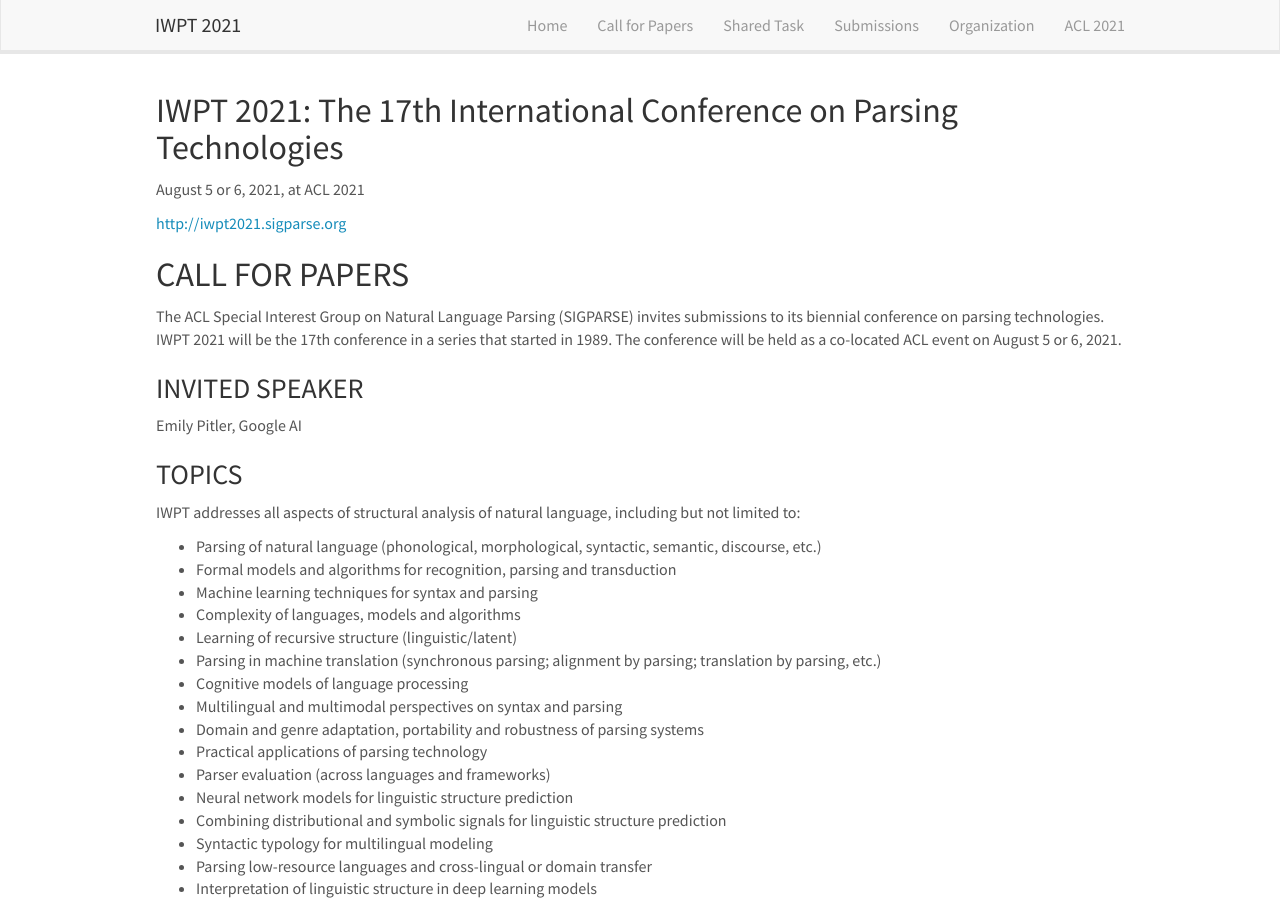
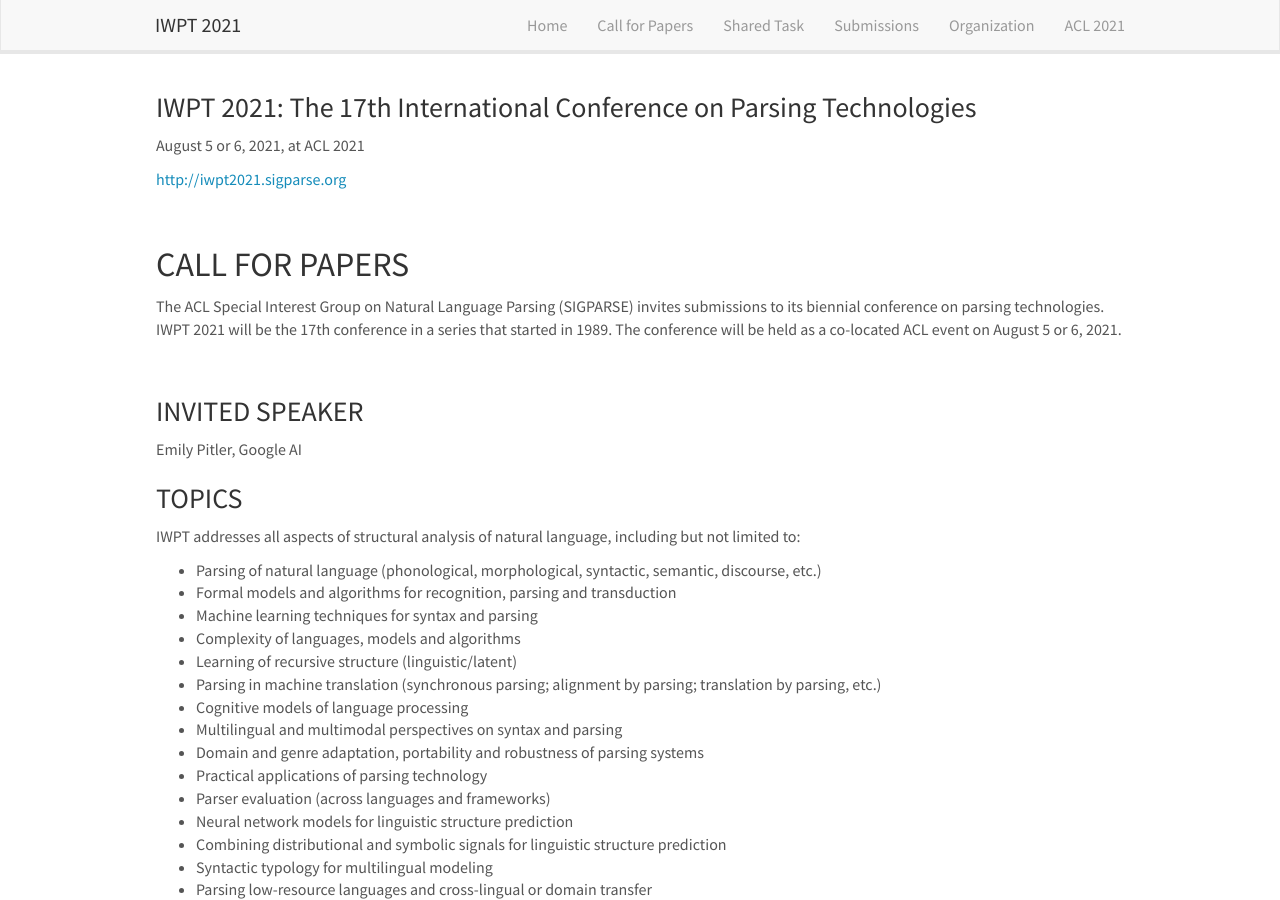
Before and after one commit to sigparse/iwpt2021, a Jekyll site: the page built from _pages/cfp.md, in a window 1280 px wide and 900 px high. Built offline with Jekyll 4.4.1, drawn with Linux system fonts in a browser that asks for light colours; nearby versions of some CDN libraries.

Commit message:
Update cfp.md

```diff
--- a/_pages/cfp.md
+++ b/_pages/cfp.md
@@ -6,16 +6,18 @@ sitemap: false
 permalink: /cfp
 ---
 
-## IWPT 2021: The 17th International Conference on Parsing Technologies
+### IWPT 2021: The 17th International Conference on Parsing Technologies
 August 5 or 6, 2021, at ACL 2021
 
 <http://iwpt2021.sigparse.org>
 
+&nbsp;
 
 ## CALL FOR PAPERS
 
 The ACL Special Interest Group on Natural Language Parsing (SIGPARSE) invites submissions to its biennial conference on parsing technologies. IWPT 2021 will be the 17th conference in a series that started in 1989. The conference will be held as a co-located ACL event on August 5 or 6, 2021.
 
+&nbsp;
 
 ### INVITED SPEAKER
 
```
